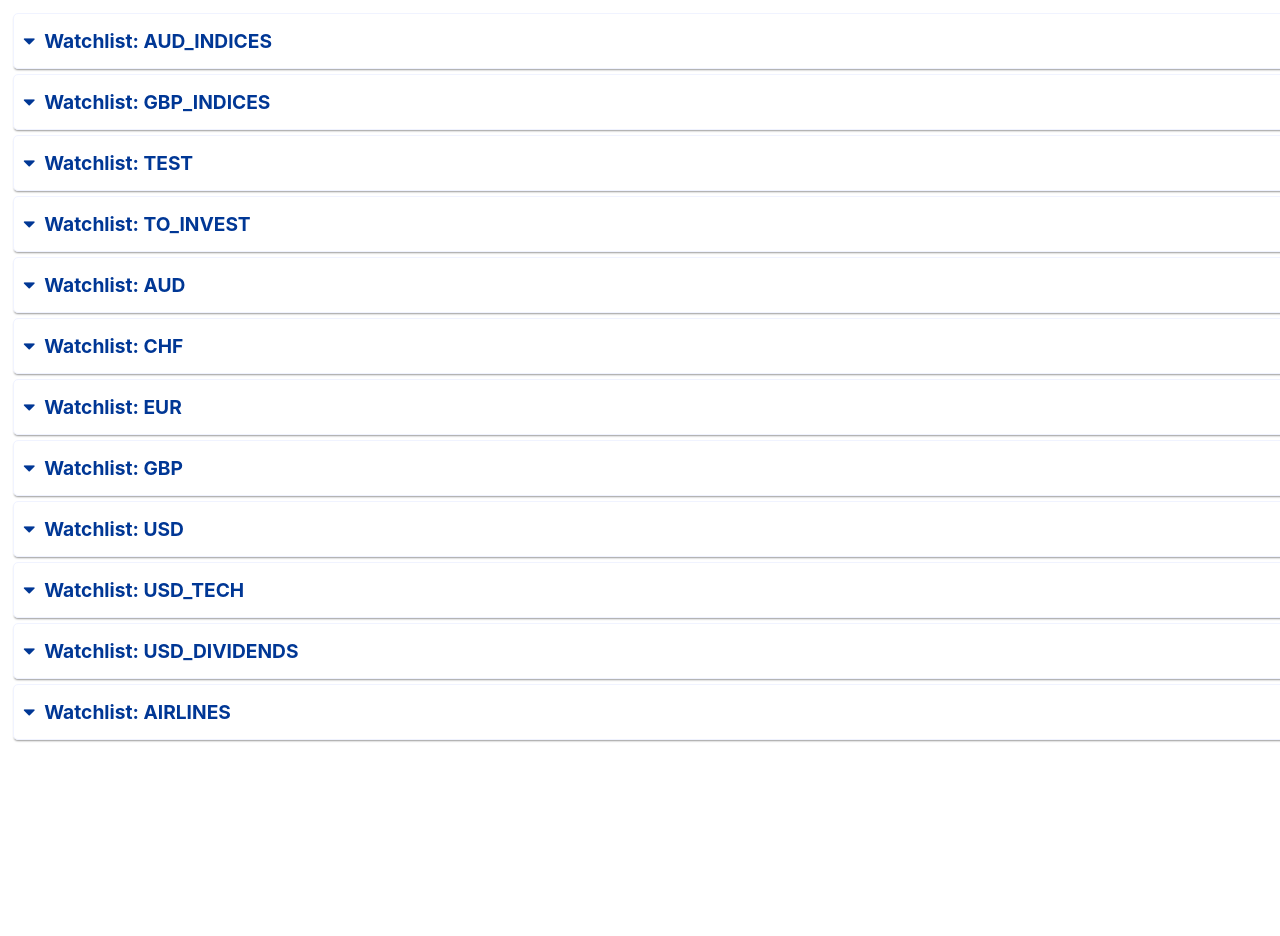
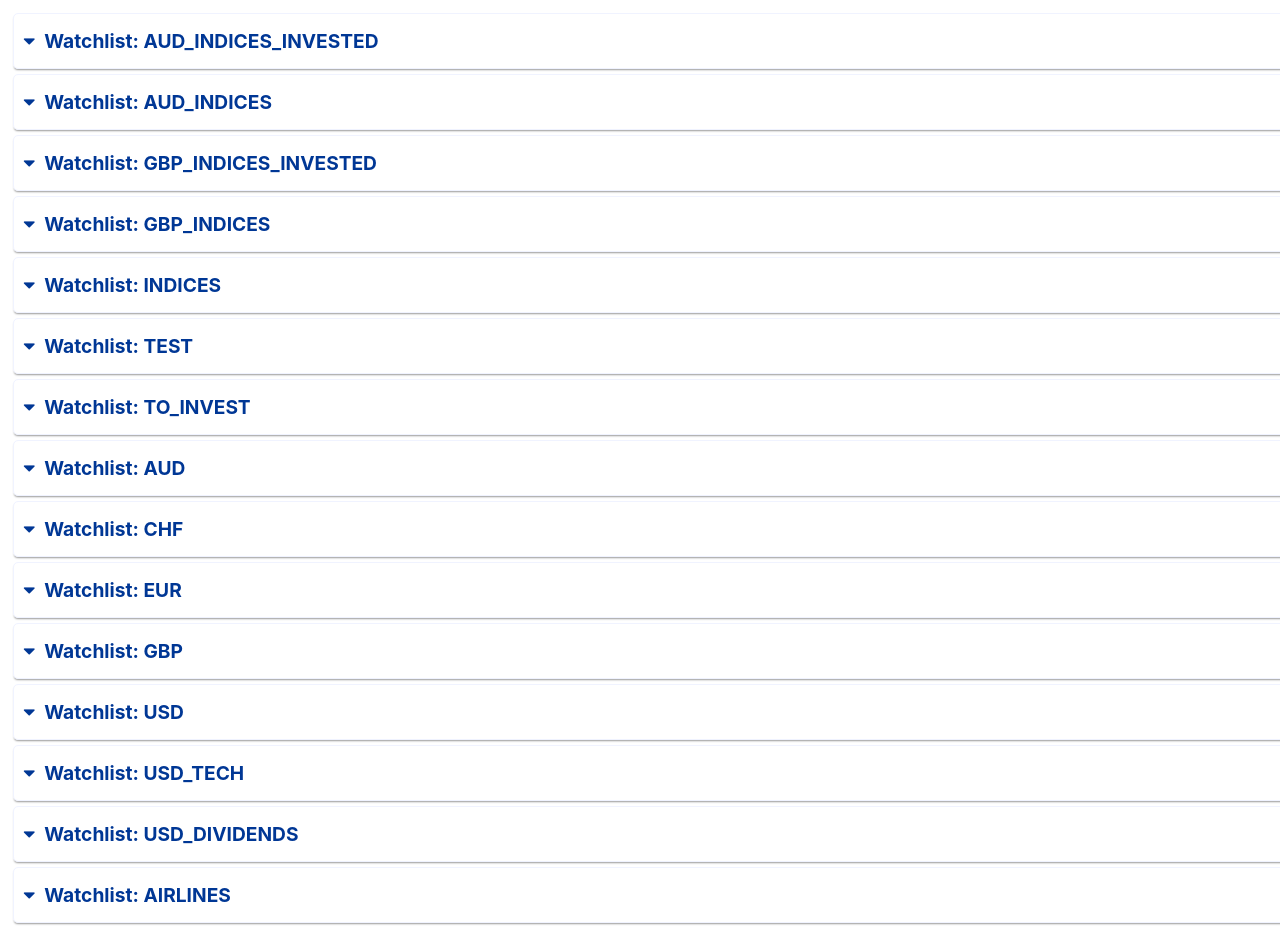
Before and after one commit to dusanzahoransky/ui-stocks-analyst, a React (Create React App) app: page / in a window 1280 px wide. Shown: the top 936 px of the page. Before the commit the page ends 800 px from the top, so only its background shows below. Built offline with nearby package versions, Linux system fonts and the light colour scheme.

Commit message:
add new indices

```diff
--- a/src/pages/StocksAnalysis.tsx
+++ b/src/pages/StocksAnalysis.tsx
@@ -58,8 +58,11 @@ export class StocksAnalysis extends React.Component<StocksAnalysisProps, StocksA
 
     private readonly PRESET_INDICES_WATCHLISTS = [
         /*'TEST_INDICES',*/
+        'AUD_INDICES_INVESTED',
         'AUD_INDICES',
-         'GBP_INDICES'
+         'GBP_INDICES_INVESTED',
+         'GBP_INDICES',
+         'INDICES'
     ];
 
     componentDidMount() {
```
